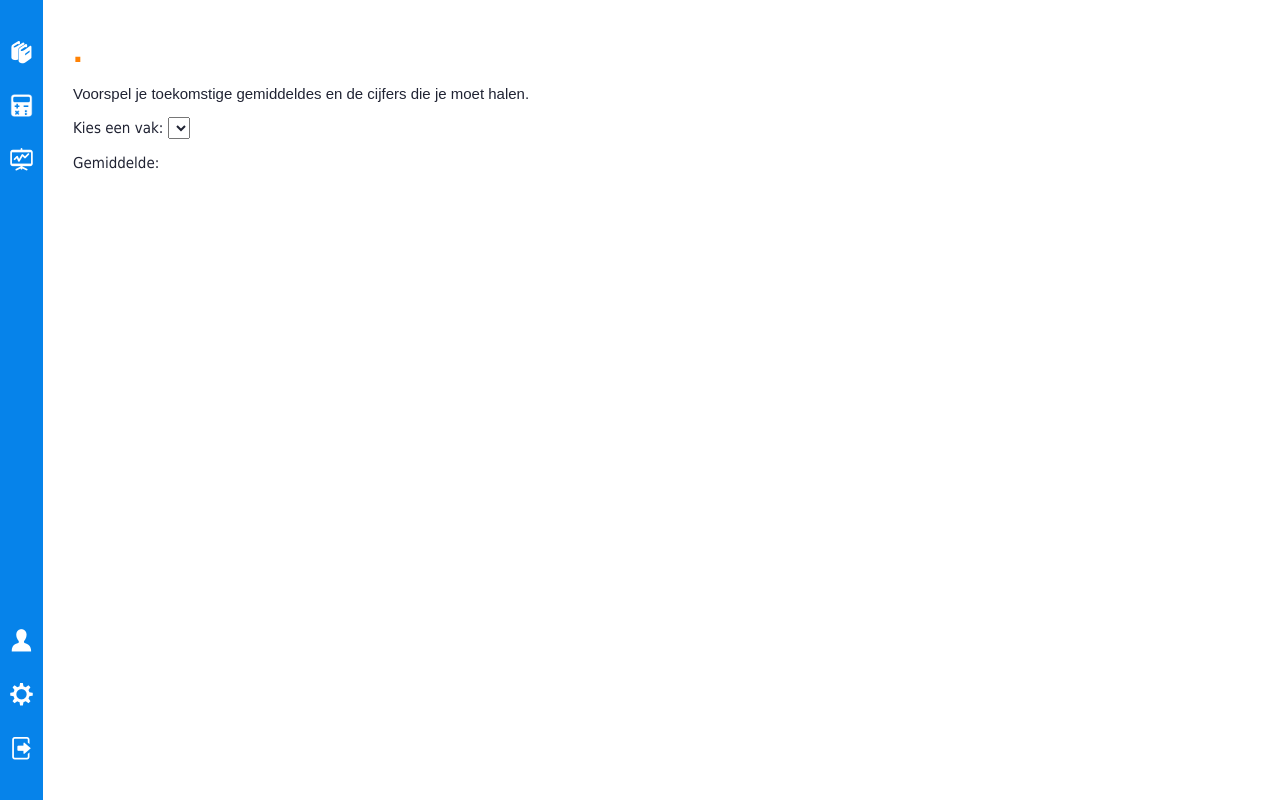
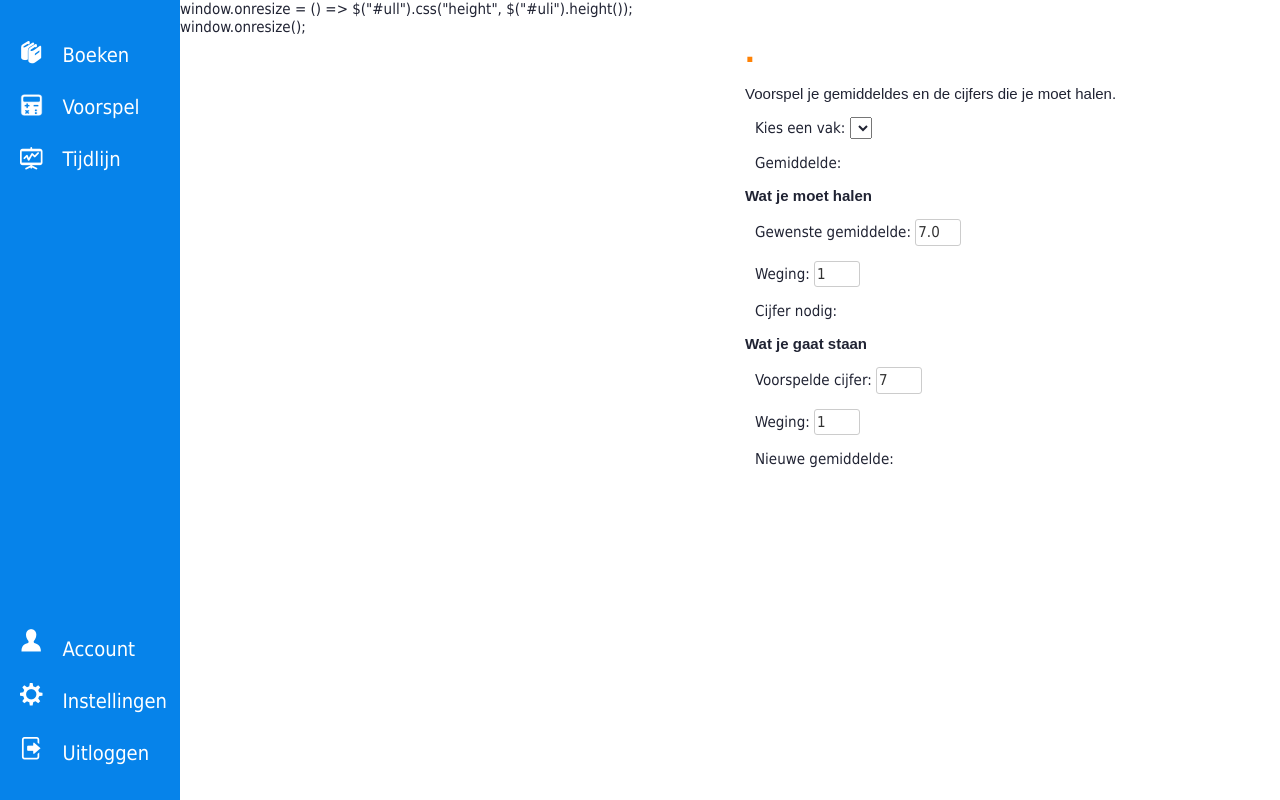
Before and after one commit to SjVer/MagisQuick, a Django app: template templates/views/voorspel.html in a window 1280 px wide. Run offline with Django 3.2, Linux system fonts and the light colour scheme; the template is opened without the code that fills it, so the values that code supplies are empty; parts of the project's set-up code (start-up, migrations or seed data) failed here and were passed over; some web fonts are replaced.

Commit message:
predict page done

```diff
--- a/src/figure_out/subjects.py
+++ b/src/figure_out/subjects.py
@@ -71,8 +71,7 @@
 
         dateparts = app["Start"].split("T", 1)[0].split("-")
         dateparts.reverse()
-        dateparts[-1] = "'" + dateparts[-1][2:]
-        date = "-".join(dateparts)
+        date = "/".join(dateparts[:2])
 
         subjects.append(Subject(
             app["Vakken"][0]["Naam"],
--- a/src/magister/data.py
+++ b/src/magister/data.py
@@ -37,4 +37,8 @@
     IsVoldoende: bool
     DatumIngevoerd: str
     TeltMee: bool
-    Vask: dict
+    Vak: dict
+
+class RelatedGradeData(TypedDict):
+    Cijfer: str
+    Weegfactor: int
--- a/static/icons.css
+++ b/static/icons.css
@@ -23,9 +23,9 @@
 .icon.exit::before {content: "P"}
 
 .icon.calculator {
-  width: 23px;
+  height: 22px;
   content: url("/static/icon-calculator.png");
 }
 @media (max-width: 500px) {
-  .icon.calculator { width: 15px }
+  .icon.calculator { height: 15px }
 }
--- a/static/style.css
+++ b/static/style.css
@@ -44,6 +44,8 @@
 
   --icon-png-width: 5px;
 }
+
+.desktop { display: none !important }
 }
 
 * {
@@ -89,14 +91,10 @@
   font-family: var(--normal-font-family);
   -webkit-text-fill-color: var(--grey-color);
   -webkit-box-shadow: 0 0 0px 1000px white inset;
-  width: 100%;
   border: 1px solid #ccc;
   border-radius: 3px;
-  padding: var(--small-px) var(--medium-px);
   line-height: 1.5rem;
   box-sizing: border-box;
-  display: block;
-
 }
 input::-webkit-input-placeholder {
   color: rgb(70, 70, 70);
@@ -146,6 +144,12 @@
   transform: translate(-50%, -50%);
 }
 
+.big_input {
+  width: 100%;
+  display: block;
+  padding: var(--small-px) var(--medium-px);
+}
+
 .big_button {
   font-size: var(--normal-font-size);
   border: none;
--- a/templates/views/boeken.html
+++ b/templates/views/boeken.html
@@ -21,7 +21,6 @@
 
 <div style="width:85%">
   <h1>{{title}}</h1>
-  <!-- <h3>Deze boeken moet je {{date}} mee naar huis nemen.</h3> -->
   <h3>
     De boeken voor deze vakken moet
     je vanmiddag mee naar huis nemen.
@@ -30,8 +29,8 @@
   <table style="width:var(--big-width)">
     <colgroup>
       <col style="width:30px">
-      <col style="width:fit-content">
-      <col>
+      <col style="width:min-content">
+      <col style="width:min-content">
       <col style="width:min-content">
     </colgroup>
 
--- a/templates/views/tijdlijn.html
+++ b/templates/views/tijdlijn.html
@@ -31,12 +31,11 @@
       // {% for subject, grades in grades.items %}
       "{{subject}}": [
         // {% for grade in grades %}
-        [fDate("{{grade.date}}"), {{grade.grade}}, {{grade.grade}}, 5, 3, 2],
+        [fDate("{{grade.date}}"), {{grade.grade|safe}}, {{grade.grade|safe}}, 5, 3, 2],
         // {% endfor %}
       ],
       // {% endfor %}
     };
-    console.log(data);
 
     const options = {
       theme: "maximized",
--- a/templates/views/viewbase.html
+++ b/templates/views/viewbase.html
@@ -13,9 +13,6 @@
     height: auto;
     margin: 0 auto;
     float: left;
-  }
-  .hbox > *:not(:last-child) {
-    margin-right: var(--sorta-medium-px);
   }
   .hbox::after {
     clear: both;
@@ -42,20 +39,55 @@
   .sidebar > *:last-child {
     margin-bottom: var(--large-px);
   }
+
+  .sidebar_label {
+    color: white;
+    font-size: var(--medium-font-size);
+    height: 19px;
+    padding-top: 3px;
+    margin-right: 3px;
+    text-align: left;
+    text-decoration: none;
+  }
 </style>
 
 <div class="hbox">
+
+  <!-- icons margin -->
+  <div class="sidebar desktop" style="padding: 0px 5px"></div>
+
+  <!-- icons -->
   <div class="sidebar">
     <a class="icon books" href="/boeken"></a>
     <a class="icon calculator" href="/voorspel"></a>
     <a class="icon graph" href="/tijdlijn"></a>
-    <div style="display:flex;flex:1 1 auto"></div>
+    <div style="display:flex;flex:1 1"></div>
     <a class="icon person" href="/account"></a>
     <a class="icon setting" href="/instellingen"></a>
-    <a class="icon exit" href="/logout"></a>
+    <a class="icon exit" href="/logout" id="uli"></a>
   </div>
 
-  <div style="margin-top:var(--large-px)" class="scrolled">
+  <!-- lables (desktop only) -->
+  <div class="sidebar desktop">
+    <a class="sidebar_label" href="/boeken">Boeken</a>
+    <a class="sidebar_label" href="/voorspel">Voorspel</a>
+    <a class="sidebar_label" href="/tijdlijn">Tijdlijn</a>
+    <div style="display:flex;flex:1 1"></div>
+    <a class="sidebar_label" href="/account">Account</a>
+    <a class="sidebar_label" href="/instellingen">Instellingen</a>
+    <a class="sidebar_label" href="/logout" id="ull">Uitloggen</a>
+  </div>
+
+  <!-- some resizing hack -->
+  <script>
+    window.onresize = () => $("#ull").css("height", $("#uli").height());
+    window.onresize();
+  </script>
+
+  <!-- content -->
+  <div
+    style="margin-top:var(--large-px); margin-left: var(--sorta-medium-px)"
+    class="scrolled">
     {% block viewcontent %}
     {% endblock %}
   </div>
--- a/templates/views/voorspel.html
+++ b/templates/views/voorspel.html
@@ -2,20 +2,80 @@
 {% load static %}
 {% block viewcontent %}
 
+<style>
+  .indented {
+    margin-left: 10px;
+    max-width: var(--big-width);
+  }
+
+  input[type="number"] {
+    width: calc(var(--large-font-size)*1.3);
+  }
+</style>
+
 <div style="width:85%">
   <h1>{{title}}</h1>
-  <h3>Voorspel je toekomstige gemiddeldes en de cijfers die je moet halen.</h3>
+  <h3>Voorspel je gemiddeldes en de cijfers die je moet halen.</h3>
 
-  Kies een vak:
-  <select id="subject" onchange="changeSubject()">
-    {% for subject in subjects %}
+  <div class="indented">
+    Kies een vak:
+    <select id="subject" onchange="changeSubject()">
+      {% for subject in subjects %}
       <option>{{subject}}</option>
-    {% endfor %}
-  </select>
+      {% endfor %}
+    </select>
 
-  <p>Gemiddelde: <span id="average"></div></p>
+    <p>Gemiddelde: <span id="average"></span></p>
+  </div>
+
+  <h3 class="bold">Wat je moet halen</h3>
+  <div class="indented">
+    <p>
+      Gewenste gemiddelde:
+      <input id="wanted_average"
+        type="number" min="0" max="10" step="0.1" value="7.0"
+        onchange="roundInput(this, 1); calculateNeededGrade();"
+      />
+    </p>
+    <p>
+      Weging:
+      <input id="wanted_weight"
+        type="number" min="0" max="10" step="1" value="1"
+        onchange="roundInput(this, 0); calculateNeededGrade();"
+      />
+    </p>
+    <p>Cijfer nodig: <span id="grade_needed"></span></p>
+  </div>
+
+  <h3 class="bold">Wat je gaat staan</h3>
+  <div class="indented">
+    <p>
+      Voorspelde cijfer:
+      <input id="new_grade"
+        type="number" min="0" max="10" step="0.1" value="7"
+        onchange="roundInput(this, 1); calculateNewGrade();"
+      />
+    </p>
+    <p>
+      Weging:
+      <input id="new_weight"
+        type="number" min="0" max="10" step="1" value="1"
+        onchange="roundInput(this, 0); calculateNewGrade();"
+      />
+    </p>
+    <p>Nieuwe gemiddelde: <span id="new_average"></span></p>
+  </div>
 
   <script>
+    function roundInput(el, p) {
+      let v = parseFloat(el.value);
+      if (v.toFixed(0) == v) {
+        el.value = v.toFixed(0);
+      } else {
+        el.value = v.toFixed(p);
+      }
+    }
+
     // data
     const data = {
       // {% for subject, grade in averages.items %}
@@ -23,11 +83,51 @@
       // {% endfor %}
     };
 
-    var currentAverage = 0;
+    // current average
+    var cAvrg = {};
 
     function changeSubject() {
-      var grades = data[$("#subject").find(":selected").text()];
-      $("#average").html(currentAverage);
+      var grade = data[$("#subject").find(":selected").text()];
+      cAvrg = grade;
+      $("#average").html(grade.grade);
+
+      calculateNeededGrade();
+      calculateNewGrade();
+    }
+
+    function calculateNeededGrade() {
+      let w_average = parseFloat($("#wanted_average").val());
+      let w_weight = parseFloat($("#wanted_weight").val());
+
+      let t_weight = cAvrg.weight + w_weight;
+      let t_average = cAvrg.weight * cAvrg.grade;
+      let grade_needed = ((t_weight * w_average) - t_average) / w_weight;
+
+      let prec = grade_needed.toFixed(0) == grade_needed ? 0 : 1;
+      if (grade_needed > 10) {
+        $("#grade_needed").html("Onmogelijk!");
+      } else if (grade_needed < 0) {
+        $("#grade_needed").html(0);
+      } else {
+        $("#grade_needed").html(grade_needed.toFixed(prec));
+      }
+    }
+
+    function calculateNewGrade() {
+      let n_grade = parseFloat($("#new_grade").val());
+      let n_weight = parseFloat($("#new_weight").val());
+
+      let t_average = cAvrg.weight * cAvrg.grade;
+      let new_average = (t_average + n_weight * n_grade) / (cAvrg.weight + n_weight);
+
+      let prec = new_average.toFixed(0) == new_average ? 0 : 1;
+      if (new_average > 10) {
+        $("#new_average").html(10);
+      } else if (grade_needed < 0) {
+        $("#new_average").html(0);
+      } else {
+        $("#new_average").html(new_average.toFixed(prec));
+      }
     }
 
     changeSubject();
```
Also changed, not shown: src/figure_out/grades.py (+23 -13 lines), src/front/account.py (+10 -3 lines), src/magister/session.py (+73 -17 lines), db.sqlite3.
